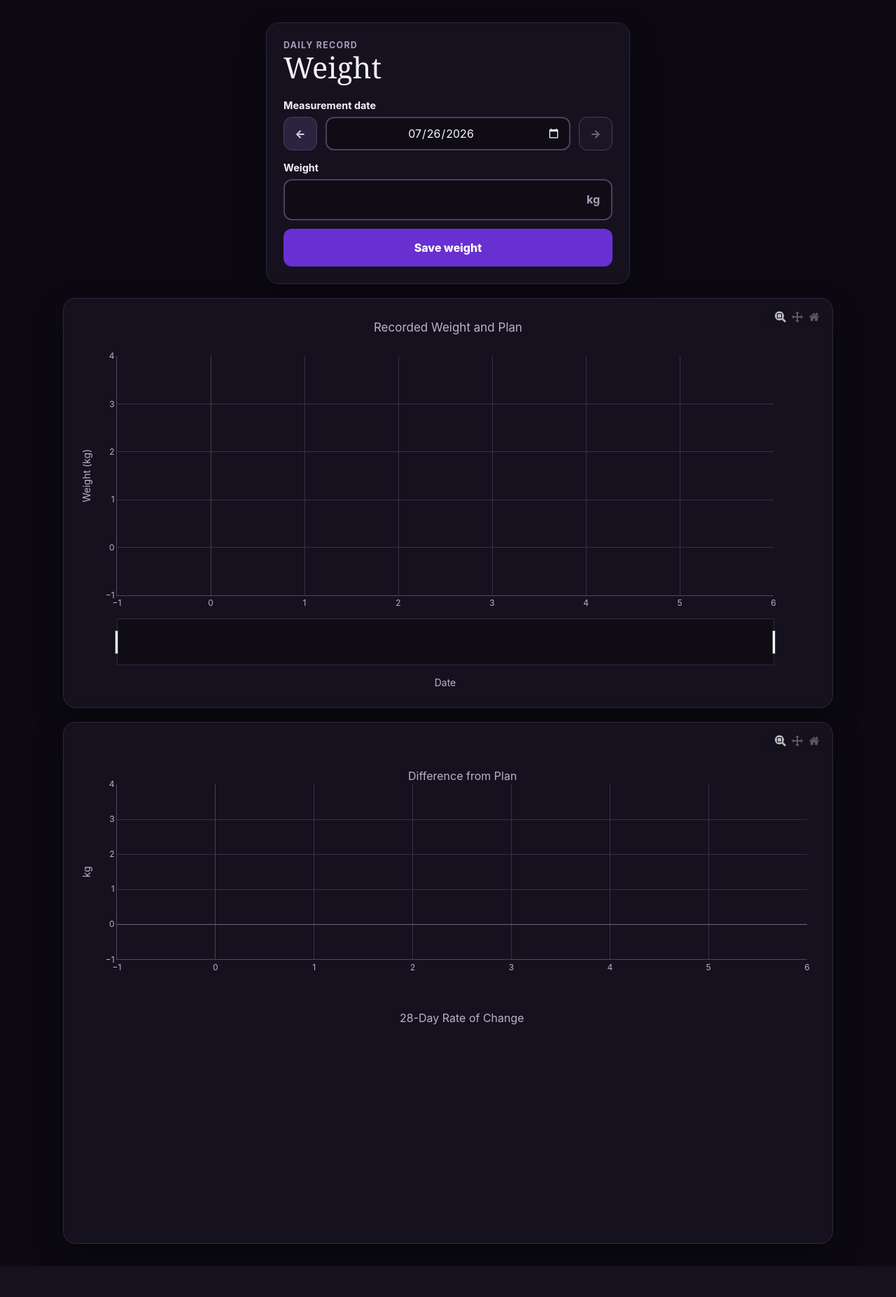
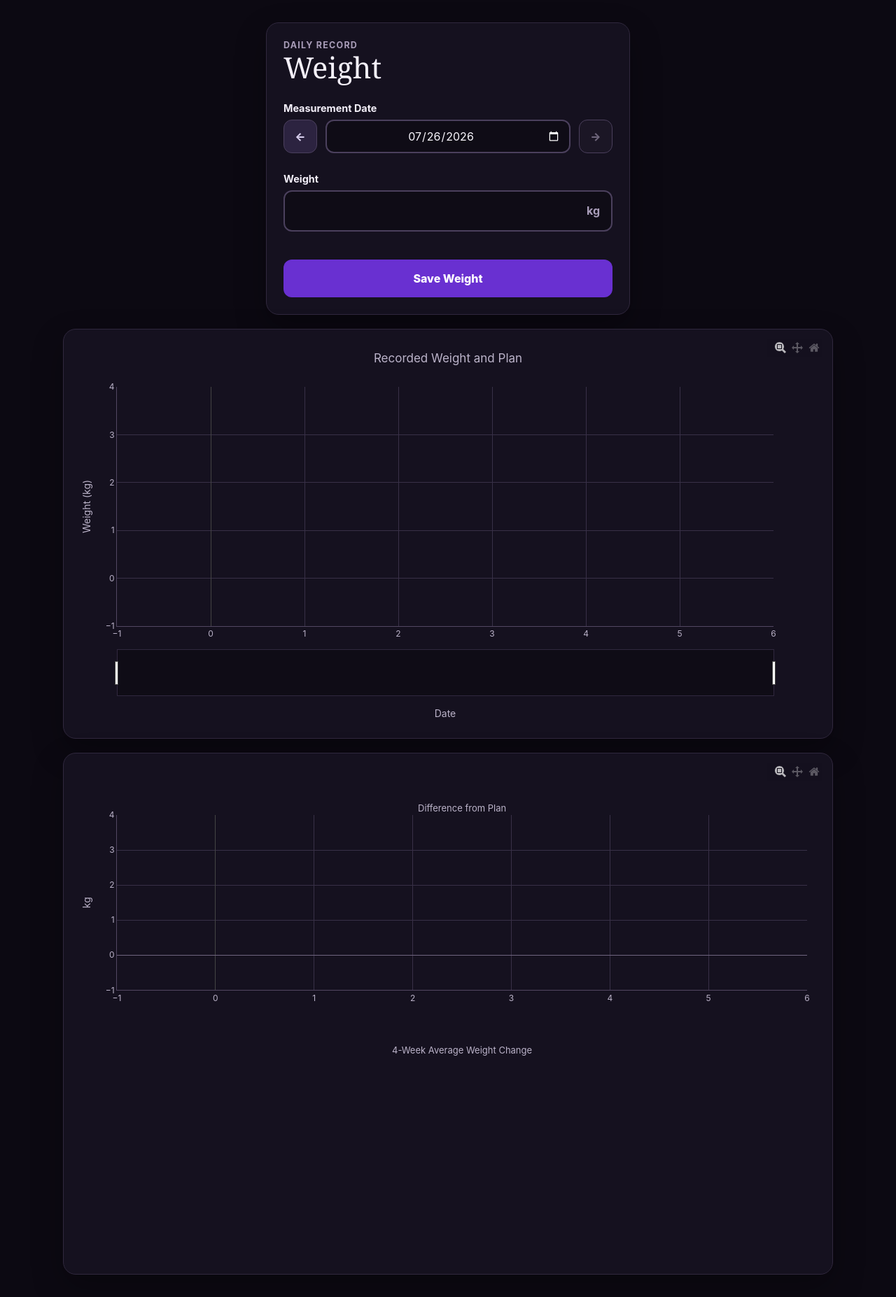
Before and after one commit to nielsSkov/lifestyle-book, a Flask app: page / in a window 1280 px wide. Shown: the whole page at 70% size. Before the commit the page ends 1810 px from the top, so only its background shows below. Run offline with Flask 3, Linux system fonts and the light colour scheme.

Commit message:
Refine weight form and chart labels

```diff
--- a/app.py
+++ b/app.py
@@ -74,7 +74,7 @@ def save_weight():
         measurement_date = parse_measurement_date(raw_date, today)
         if raw_weight is None or not raw_weight.strip():
             if not delete_weight(WEIGHT_CSV, measurement_date):
-                raise ValueError("No measurement exists for this date.")
+                raise ValueError("No measurement exists for this date")
             next_date = min(measurement_date + timedelta(days=1), today)
             return redirect(
                 url_for(
--- a/interactive_plot.py
+++ b/interactive_plot.py
@@ -142,7 +142,7 @@ def build_insights_figure(
     figure = make_subplots(
         rows=2,
         cols=1,
-        subplot_titles=("Difference from Plan", "28-Day Rate of Change"),
+        subplot_titles=("Difference from Plan", "4-Week Average Weight Change"),
         vertical_spacing=0.16,
     )
 
@@ -259,6 +259,7 @@ def build_insights_figure(
     figure.update_yaxes(title="kg", row=1, col=1)
     figure.update_xaxes(title="Date", matches="x", row=2, col=1)
     figure.update_yaxes(title="kg/week", row=2, col=1)
+    figure.update_annotations(font={"size": 13})
     return figure
 
 
--- a/static/style.css
+++ b/static/style.css
@@ -38,7 +38,7 @@ main {
   justify-content: space-between;
   align-items: end;
   gap: 20px;
-  margin-bottom: 24px;
+  margin-bottom: 28px;
 }
 
 .eyebrow {
@@ -83,7 +83,7 @@ label {
 .input-row {
   display: flex;
   align-items: center;
-  margin-bottom: 12px;
+  margin-bottom: 6px;
   border: 2px solid #4b405d;
   border-radius: 12px;
   background: #0f0c16;
@@ -98,7 +98,7 @@ label {
 .date-row {
   display: flex;
   gap: 12px;
-  margin-bottom: 16px;
+  margin-bottom: 28px;
 }
 
 .date-row input {
@@ -166,11 +166,23 @@ input {
   cursor: not-allowed;
 }
 
+.feedback-slot {
+  display: flex;
+  min-height: 28px;
+  margin-bottom: 6px;
+  align-items: center;
+  justify-content: center;
+}
+
 .message {
-  margin: -8px 0 18px;
-  padding: 10px 12px;
-  border-radius: 9px;
+  width: 100%;
+  margin: 0;
+  padding: 5px 12px;
+  border-radius: 7px;
+  font-size: 0.8rem;
   font-weight: 650;
+  line-height: 1.2;
+  text-align: center;
 }
 
 .success {
--- a/templates/index.html
+++ b/templates/index.html
@@ -19,12 +19,8 @@
         {% endif %}
       </div>
 
-      {% if saved %}<p class="message success" data-feedback>Saved {{ saved }} kg</p>{% endif %}
-      {% if deleted %}<p class="message success" data-feedback>Deleted entry for {{ deleted }}.</p>{% endif %}
-      {% if error %}<p class="message error" data-feedback>{{ error }}</p>{% endif %}
-
       <form action="{{ url_for('save_weight') }}" method="post">
-        <label for="measurement-date">Measurement date</label>
+        <label for="measurement-date">Measurement Date</label>
         <div class="date-row">
           <button class="date-step" id="previous-date" type="button" aria-label="Previous date">&larr;</button>
           <input id="measurement-date" name="date" type="date" value="{{ selected_date.isoformat() }}" max="{{ today.isoformat() }}" required>
@@ -32,10 +28,15 @@
         </div>
         <label for="weight">Weight</label>
         <div class="input-row">
-          <input id="weight" name="weight" type="number" inputmode="decimal" step="0.1" min="30" max="300">
+          <input id="weight" name="weight" type="text" inputmode="decimal">
           <span>kg</span>
         </div>
-        <button type="submit">Save weight</button>
+        <div class="feedback-slot" aria-live="polite">
+          {% if saved %}<p class="message success" data-feedback>Saved {{ saved }} kg</p>{% endif %}
+          {% if deleted %}<p class="message success" data-feedback>Deleted entry for {{ deleted }}</p>{% endif %}
+          {% if error %}<p class="message error" data-feedback>{{ error }}</p>{% endif %}
+        </div>
+        <button type="submit">Save Weight</button>
       </form>
     </section>
 
--- a/weight_data.py
+++ b/weight_data.py
@@ -11,26 +11,26 @@ CSV_HEADER = ["date", "weight_kg"]
 
 def parse_weight(raw_value: str | None) -> Decimal:
     if raw_value is None:
-        raise ValueError("Enter a valid weight.")
+        raise ValueError("Enter a valid weight")
     try:
-        weight = Decimal(raw_value)
+        weight = Decimal(raw_value.replace(",", "."))
     except InvalidOperation:
-        raise ValueError("Enter a valid weight.") from None
+        raise ValueError("Enter a valid weight") from None
 
     if not weight.is_finite() or not Decimal("30") <= weight <= Decimal("300"):
-        raise ValueError("Weight must be between 30 and 300 kg.")
+        raise ValueError("Weight must be between 30 and 300 kg")
     return weight
 
 
 def parse_measurement_date(raw_value: str | None, today: date) -> date:
     if not raw_value:
-        raise ValueError("Choose a valid measurement date.")
+        raise ValueError("Choose a valid measurement date")
     try:
         measurement_date = date.fromisoformat(raw_value)
     except ValueError:
-        raise ValueError("Choose a valid measurement date.") from None
+        raise ValueError("Choose a valid measurement date") from None
     if measurement_date > today:
-        raise ValueError("Measurement date cannot be in the future.")
+        raise ValueError("Measurement date cannot be in the future")
     return measurement_date
 
 
```
Also changed, not shown: tests/test_app.py (+33 -4 lines), tests/test_interactive_plot.py (+1 -0 lines), tests/test_weight_data.py (+1 -0 lines), README.md.
